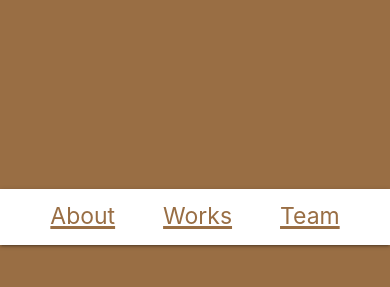
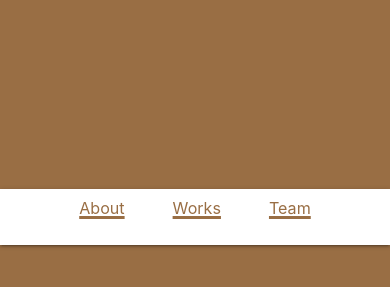
Before and after one commit to danieldavemena/Likha, a plain HTML site: page index.html in a window 390 px wide. Shown: the part 599-886 px from the top of the page. Drawn offline with Linux system fonts and the light colour scheme.

Commit message:
Font size change on mobile navigation

```diff
--- a/index.html
+++ b/index.html
@@ -62,13 +62,13 @@
         <div class="navbar-fixed">
           <ul class="indexPages">
             <li>
-              <a href="/about.html"><h5>About</h5></a>
+              <a href="/about.html"><h6>About</h6></a>
             </li>
             <li>
-              <a href="/works.html"><h5>Works</h5></a>
+              <a href="/works.html"><h6>Works</h6></a>
             </li>
             <li>
-              <a href="/team.html"><h5>Team</h5></a>
+              <a href="/team.html"><h6>Team</h6></a>
             </li>
           </ul>
         </div>
```
